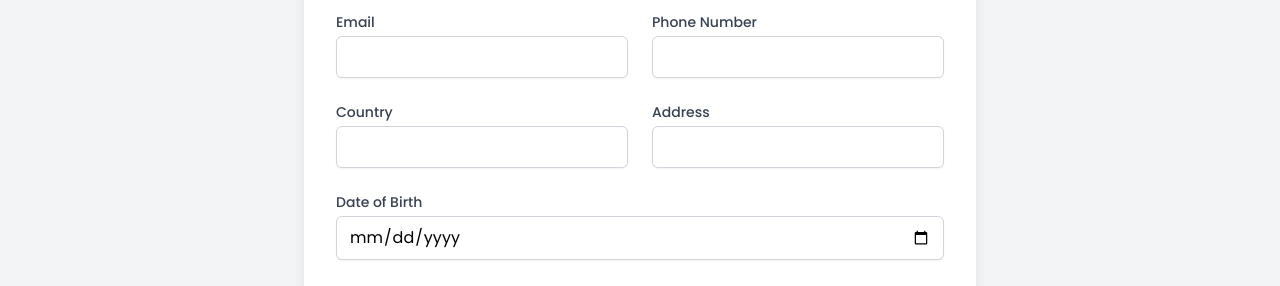
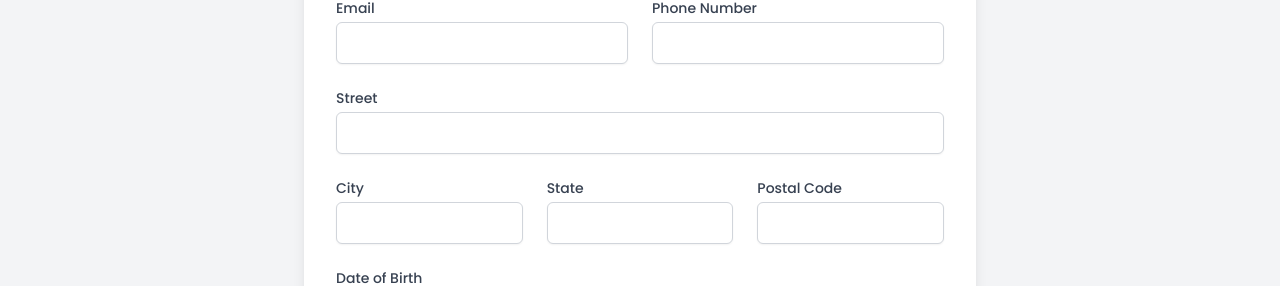
Before and after one commit to ge419/3d-bone-surgery, a Next.js app in the folder bone-client/: page /contacts/sendForm in a window 1280 px wide. Shown: the part 280-566 px from the top of the page. Built offline with nearby package versions, Linux system fonts and the light colour scheme; no server answers.

Commit message:
modify send form

```diff
--- a/bone-client/app/contacts/sendForm/page.tsx
+++ b/bone-client/app/contacts/sendForm/page.tsx
@@ -9,8 +9,10 @@ const SendForm = () => {
     lastName: "",
     email: "",
     phone: "",
-    country: "",
-    address: "",
+    street: "",
+    city: "",
+    state: "",
+    postalCode: "",
     dateOfBirth: "",
     additionalInfo: "",
   });
@@ -44,8 +46,10 @@ const SendForm = () => {
     formData.append("lastName", formState.lastName);
     formData.append("email", formState.email);
     formData.append("phone", formState.phone);
-    formData.append("country", formState.country);
-    formData.append("address", formState.address);
+    formData.append("street", formState.street);
+    formData.append("city", formState.city);
+    formData.append("state", formState.state);
+    formData.append("postalCode", formState.postalCode);
     formData.append("dateOfBirth", formState.dateOfBirth);
     formData.append("additionalInfo", formState.additionalInfo);
     formData.append("file", selectedFile);
@@ -143,19 +147,37 @@ const SendForm = () => {
             </div>
           </div>
 
-          <div className="grid grid-cols-1 md:grid-cols-2 gap-6 mb-6">
+          <div className="mb-6">
+            <label
+              htmlFor="street"
+              className="block text-sm font-medium text-gray-700"
+            >
+              Street
+            </label>
+            <input
+              type="text"
+              id="street"
+              name="street"
+              value={formState.street}
+              onChange={handleInputChange}
+              required
+              className="mt-1 block w-full px-3 py-2 bg-white border border-gray-300 rounded-md shadow-sm focus:outline-none focus:ring-blue-500 focus:border-blue-500"
+            />
+          </div>
+
+          <div className="grid grid-cols-1 md:grid-cols-3 gap-6 mb-6">
             <div>
               <label
-                htmlFor="country"
+                htmlFor="city"
                 className="block text-sm font-medium text-gray-700"
               >
-                Country
+                City
               </label>
               <input
                 type="text"
-                id="country"
-                name="country"
-                value={formState.country}
+                id="city"
+                name="city"
+                value={formState.city}
                 onChange={handleInputChange}
                 required
                 className="mt-1 block w-full px-3 py-2 bg-white border border-gray-300 rounded-md shadow-sm focus:outline-none focus:ring-blue-500 focus:border-blue-500"
@@ -163,16 +185,33 @@ const SendForm = () => {
             </div>
             <div>
               <label
-                htmlFor="address"
+                htmlFor="state"
                 className="block text-sm font-medium text-gray-700"
               >
-                Address
+                State
               </label>
               <input
                 type="text"
-                id="address"
-                name="address"
-                value={formState.address}
+                id="state"
+                name="state"
+                value={formState.state}
+                onChange={handleInputChange}
+                required
+                className="mt-1 block w-full px-3 py-2 bg-white border border-gray-300 rounded-md shadow-sm focus:outline-none focus:ring-blue-500 focus:border-blue-500"
+              />
+            </div>
+            <div>
+              <label
+                htmlFor="postalCode"
+                className="block text-sm font-medium text-gray-700"
+              >
+                Postal Code
+              </label>
+              <input
+                type="text"
+                id="postalCode"
+                name="postalCode"
+                value={formState.postalCode}
                 onChange={handleInputChange}
                 required
                 className="mt-1 block w-full px-3 py-2 bg-white border border-gray-300 rounded-md shadow-sm focus:outline-none focus:ring-blue-500 focus:border-blue-500"
```
